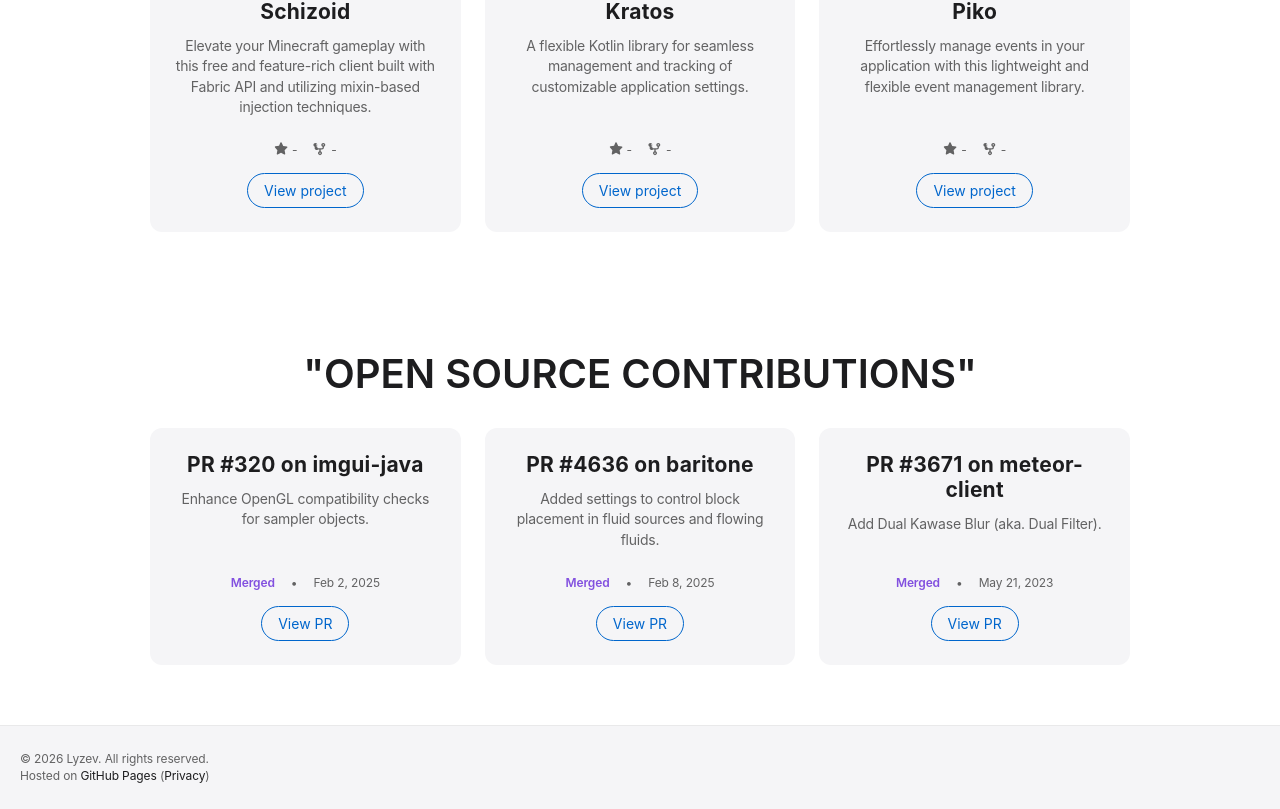
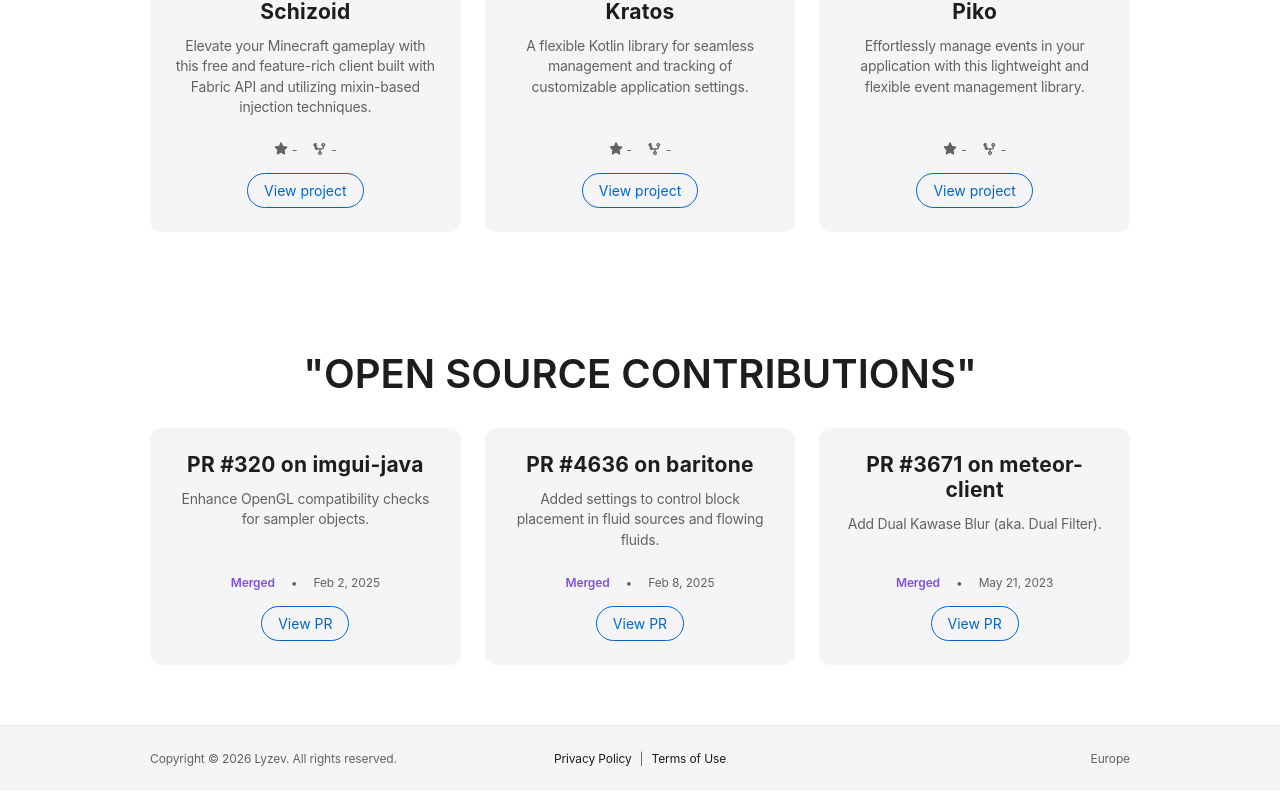
Before and after one commit to Lyzev/lyzev.github.io, a React (Vite) app: page / in a window 1280 px wide. Shown: the part 520-1329 px from the top of the page. Built offline with nearby package versions, Linux system fonts and the light colour scheme; no server answers.

Commit message:
Revamp footer structure and content
Updated footer layout with new sections for legal links and location.

```diff
--- a/src/App.tsx
+++ b/src/App.tsx
@@ -272,10 +272,21 @@ function App() {
       </section>
 
       <footer className="app-footer">
-        <p>&copy; {new Date().getFullYear()} Lyzev. All rights reserved.</p>
-        <p className="legal-links">
-          Hosted on <a href="https://pages.github.com/" target="_blank" rel="noopener noreferrer">GitHub Pages</a> (<a href="https://docs.github.com/en/site-policy/privacy-policies/github-privacy-statement" target="_blank" rel="noopener noreferrer">Privacy</a>)
-        </p>
+        <div className="app-footer-inner">
+          <div className="footer-left">
+            <p>Copyright &copy; {new Date().getFullYear()} Lyzev. All rights reserved.</p>
+          </div>
+
+          <div className="footer-center">
+            <a href="https://docs.github.com/en/site-policy/privacy-policies">Privacy Policy</a>
+            <span className="footer-separator">|</span>
+            <a href="https://www.gnu.org/licenses/agpl-3.0.html">Terms of Use</a>
+          </div>
+
+          <div className="footer-right">
+            <p>Europe</p>
+          </div>
+        </div>
       </footer>
     </div>
   );
```
